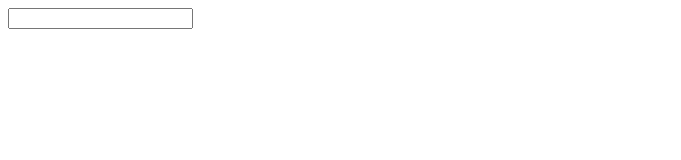
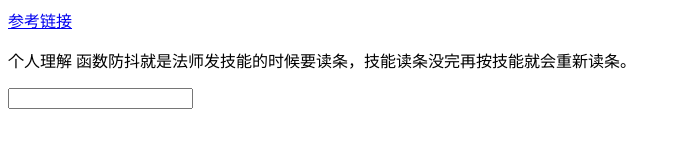
Before and after one commit to cxyxiaoyuyu/JS-Review, a website: page debounce.html in a window 1280 px wide. Shown: the whole page, without its empty margins (0-681 px from the left). Drawn offline with Linux system fonts and the light colour scheme.

Commit message:
补充说明

```diff
--- a/debounce.html
+++ b/debounce.html
@@ -7,6 +7,9 @@
   <title>防抖</title>
 </head>
 <body>
+  <a target="_blank" href="https://juejin.cn/post/6844903669389885453#heading-3">参考链接</a>
+  <p>个人理解 函数防抖就是法师发技能的时候要读条，技能读条没完再按技能就会重新读条。
+</p>
   <div><input id="input" type="text"></div>
   <script>
     const input = document.querySelector('#input')
```
